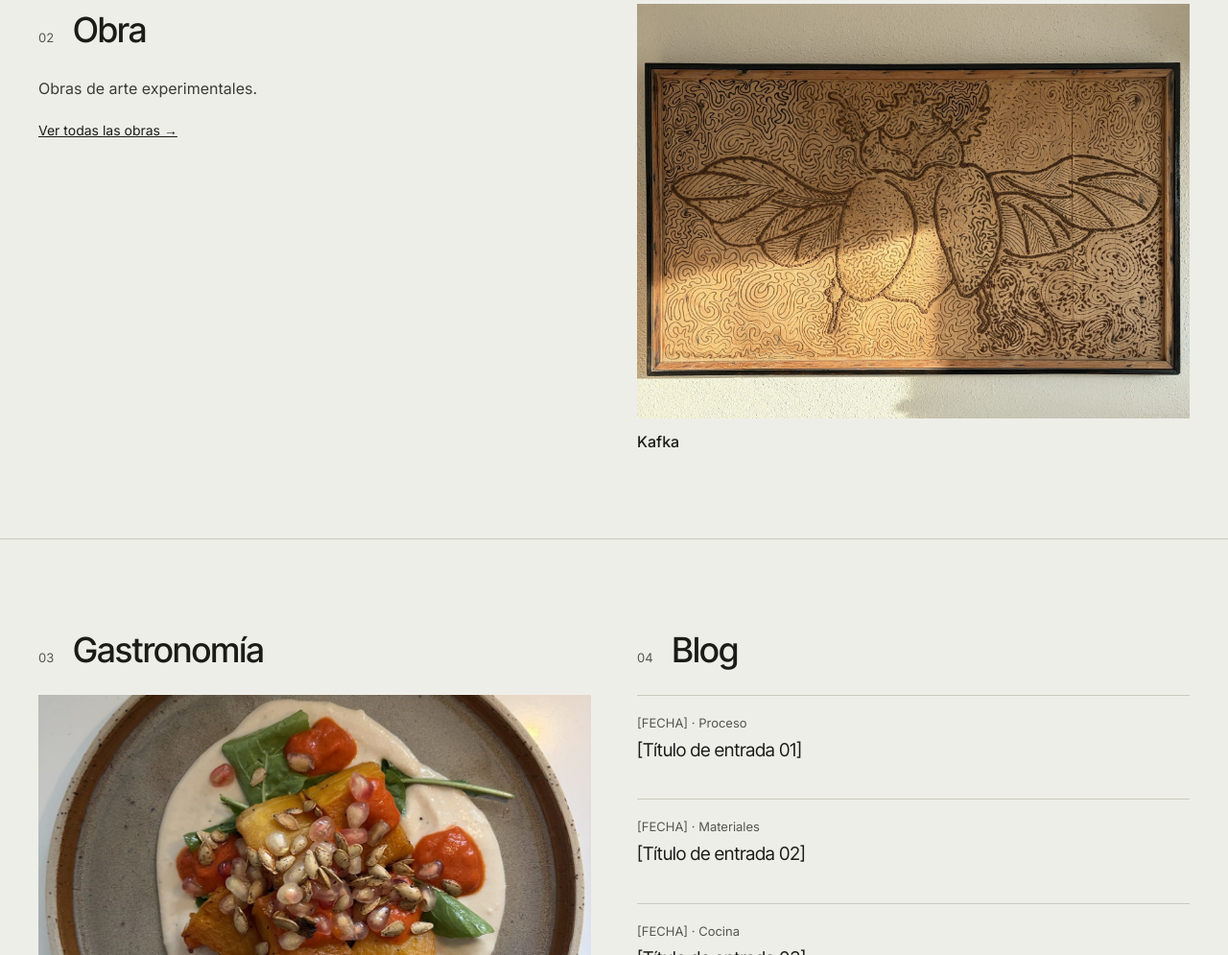
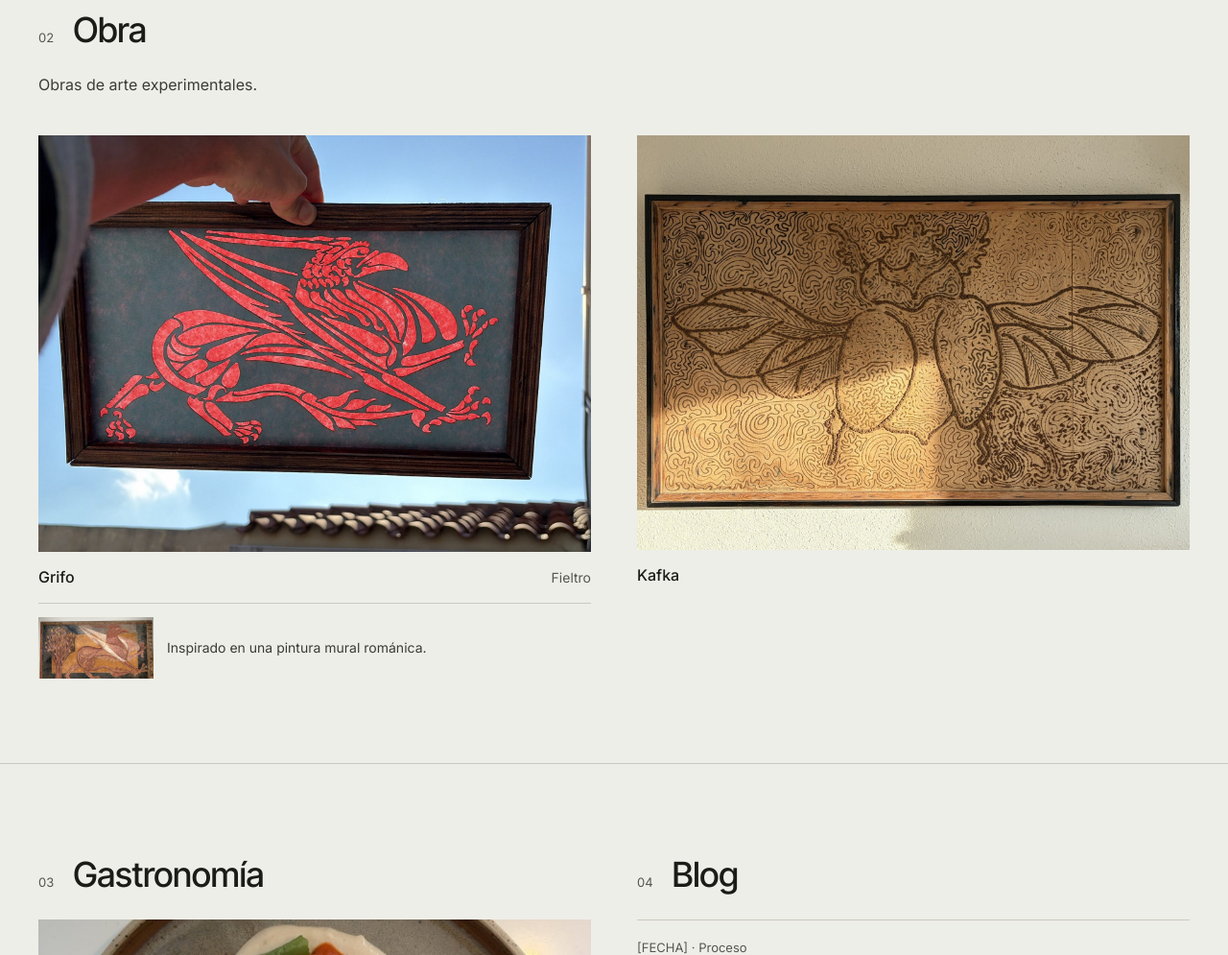
Before and after one commit to pedrogilarboli-cpu/Pedro-gil-web, a plain HTML site: page index.html in a window 1280 px wide. Shown: the part 2057-3052 px from the top of the page at 96% size. Drawn offline with Linux system fonts and the light colour scheme; a web font is replaced by a local one.

Commit message:
Obra: añadir Grifo (fieltro) con su referencia románica
Co-Authored-By: Claude Opus 5.5 <noreply@anthropic.com>
Claude-Session: https://claude.ai/code/session_016XYyJ7ePzQNi81CDaGbVc6

```diff
--- a/index.html
+++ b/index.html
@@ -99,19 +99,30 @@ a{color:#1B1C18}a:hover{color:#4F5D3A}
 </section>
 
 <section id="obra" style="border-top: 1px solid #C9CABF">
-<div style="max-width: 1280px; margin: 0 auto; padding: 88px 40px; display: grid; grid-template-columns: repeat(auto-fit, minmax(320px, 1fr)); gap: 48px">
-<div style="display: flex; flex-direction: column; gap: 20px">
+<div style="max-width: 1280px; margin: 0 auto; padding: 88px 40px; display: flex; flex-direction: column; gap: 40px">
+<div style="display: flex; flex-direction: column; gap: 16px">
 <div style="display: flex; gap: 20px; align-items: baseline">
 <span style="font-size: 13px; color: #55574F">02</span>
 <h2 style="margin: 0; font-family: 'Inter Tight', sans-serif; font-weight: 500; font-size: 36px; letter-spacing: -0.01em">Obra</h2>
 </div>
 <p style="margin: 0; max-width: 420px; color: #3A3C35">Obras de arte experimentales.</p>
-<a href="#obra" style="font-size: 14px">Ver todas las obras →</a>
 </div>
-<figure style="margin: 0; display: flex; flex-direction: column; gap: 12px">
+<div style="display: grid; grid-template-columns: repeat(auto-fit, minmax(320px, 1fr)); gap: 48px; align-items: start">
+<figure style="margin: 0; display: flex; flex-direction: column; gap: 14px">
+<img src="fotos/grifo-obra.jpg" alt="Grifo: un grifo rojo recortado en fieltro sobre fondo oscuro, en un marco de madera, sostenido a contraluz contra el cielo" loading="lazy" width="1800" height="1358" style="width: 100%; height: auto; display: block; background: #8FB3D9">
+<figcaption style="display: flex; flex-direction: column; gap: 14px">
+<span style="display: flex; justify-content: space-between; gap: 12px; align-items: baseline"><span style="font-weight: 500">Grifo</span><span style="font-size: 14px; color: #55574F">Fieltro</span></span>
+<span style="display: flex; gap: 14px; align-items: center; padding-top: 14px; border-top: 1px solid #C9CABF">
+<img src="fotos/grifo-referencia.jpg" alt="Pintura mural románica de un grifo junto a un árbol" loading="lazy" width="1400" height="747" style="width: 120px; height: auto; display: block; flex-shrink: 0">
+<span style="font-size: 14px; color: #3A3C35">Inspirado en una pintura mural románica.</span>
+</span>
+</figcaption>
+</figure>
+<figure style="margin: 0; display: flex; flex-direction: column; gap: 14px">
 <img src="fotos/kafka.jpg" alt="Kafka: un escarabajo con las alas abiertas en relieve sobre madera, rodeado de líneas sinuosas, en un marco de madera" loading="lazy" width="1800" height="1350" style="width: 100%; height: auto; display: block; background: #C9A67A">
 <figcaption style="font-weight: 500">Kafka</figcaption>
 </figure>
+</div>
 </div>
 </section>
 
```
Also changed, not shown: fotos/grifo-obra.jpg (added), fotos/grifo-referencia.jpg (added).
